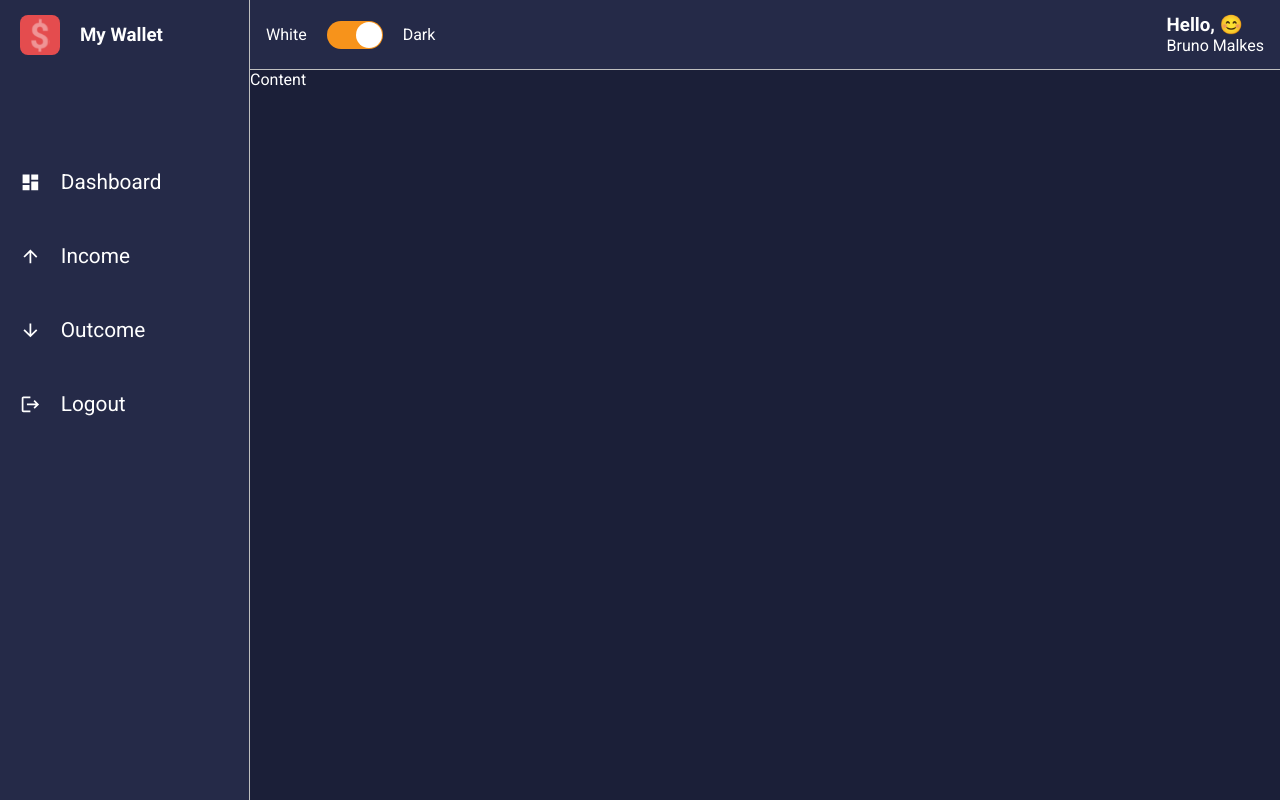
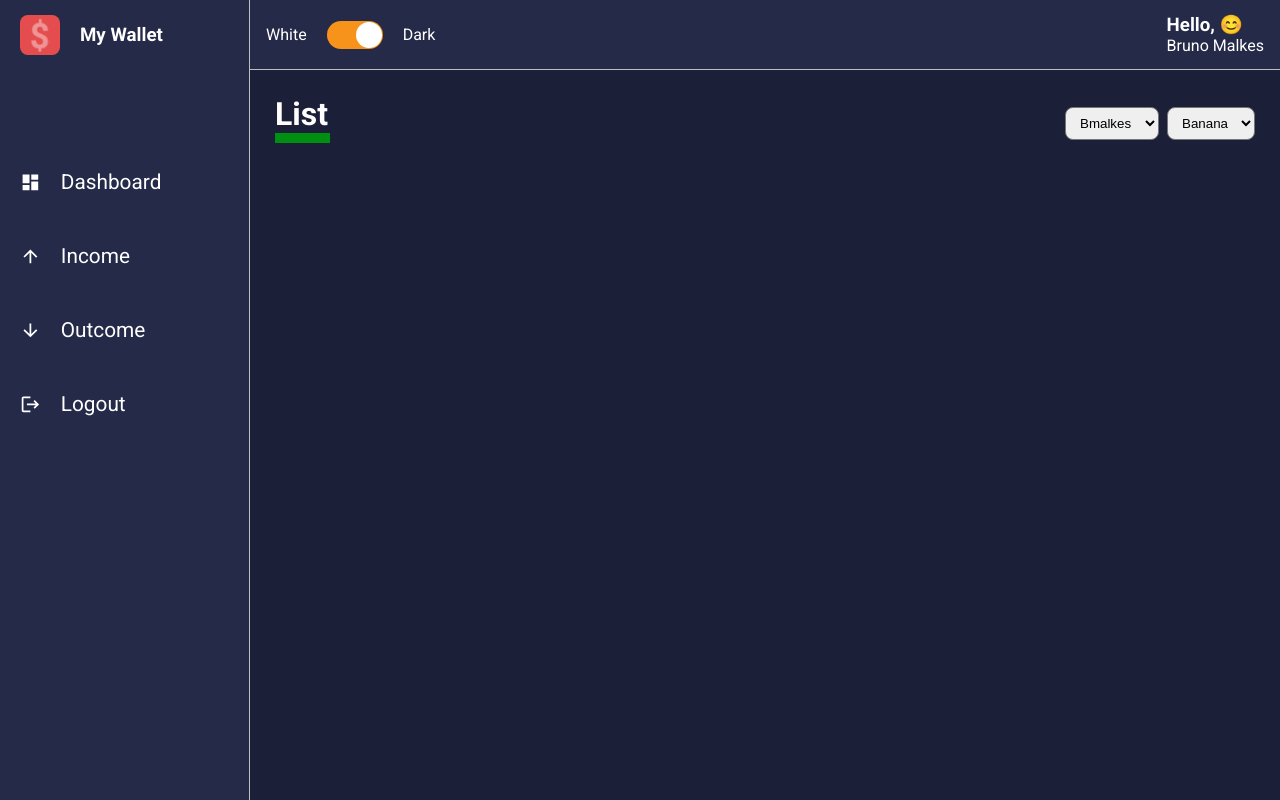
Before and after one commit to BmAlkes/myWallet, a React (Vite) app: page / in a window 1280 px wide. Built offline with nearby package versions, Linux system fonts and the light colour scheme.

Commit message:
feat:add push

```diff
--- a/src/App.tsx
+++ b/src/App.tsx
@@ -3,13 +3,16 @@
 import dark from "./styles/themes/dark";
 import { ThemeProvider } from "styled-components";
 import white from "./styles/themes/white";
+import List from "./pages/List";
 
 const App = () => {
   return (
     <>
       <ThemeProvider theme={dark}>
         <GlobalStyles />
-        <Layout />
+        <Layout>
+          <List />
+        </Layout>
       </ThemeProvider>
     </>
   );
--- a/src/components/Content/index.tsx
+++ b/src/components/Content/index.tsx
@@ -1,8 +1,13 @@
 import React from "react";
 import { Container } from "./styles";
+import ContentHeader from "../ContentHeader";
 
-const Content: React.FC = () => {
-  return <Container>Content</Container>;
+const Content: React.FC = ({ children }) => {
+  return (
+    <Container>
+      <h1>{children}</h1>
+    </Container>
+  );
 };
 
 export default Content;
--- a/src/components/Content/styles.ts
+++ b/src/components/Content/styles.ts
@@ -4,4 +4,5 @@
   grid-area: CT;
   background-color: ${(props) => props.theme.colors.primary};
   color: ${(props) => props.theme.colors.white};
+  padding: 25px;
 `;
--- /dev/null
+++ b/src/components/ContentHeader/index.tsx
@@ -0,0 +1,28 @@
+import React from "react";
+import { Container, Controllers, TitleContainer } from "./styles";
+import SelectInput from "../SelectInput";
+
+// eslint-disable-next-line @typescript-eslint/no-explicit-any
+
+interface IContentHeaderProps {
+  title: string;
+  lineColor: string;
+  children: React.ReactNode;
+}
+
+const ContentHeader: React.FC<IContentHeaderProps> = ({
+  title,
+  lineColor,
+  children,
+}) => {
+  return (
+    <Container>
+      <TitleContainer lineColor={lineColor}>
+        <h1>{title}</h1>
+      </TitleContainer>
+      <Controllers>{children}</Controllers>
+    </Container>
+  );
+};
+
+export default ContentHeader;
--- /dev/null
+++ b/src/components/ContentHeader/styles.ts
@@ -0,0 +1,30 @@
+import styled from "styled-components";
+
+interface IContainer {
+  lineColor: string;
+}
+export const Container = styled.div`
+  width: 100%;
+  display: flex;
+  align-items: center;
+  justify-content: space-between;
+  margin-bottom: 25px;
+`;
+
+export const TitleContainer = styled.div<IContainer>`
+  > h1 {
+    color: ${(props) => props.theme.colors.white};
+    font-size: 2rem;
+
+    &::after {
+      content: "";
+      display: block;
+      width: 55px;
+      border-bottom: 10px solid ${(props) => props.lineColor};
+    }
+  }
+`;
+
+export const Controllers = styled.div`
+  display: flex;
+`;
--- a/src/components/Layout/index.tsx
+++ b/src/components/Layout/index.tsx
@@ -4,12 +4,12 @@
 import Aside from "../Aside";
 import Content from "../Content";
 
-const Layout: React.FC = () => {
+const Layout: React.FC = ({ children }) => {
   return (
     <Container>
       <MainHeader />
       <Aside />
-      <Content />
+      <Content>{children}</Content>
     </Container>
   );
 };
--- /dev/null
+++ b/src/components/SelectInput/index.tsx
@@ -0,0 +1,23 @@
+import React from "react";
+import { Container } from "./styles";
+
+interface ISelectInputProps {
+  options: {
+    value: string | number;
+    label: string | number;
+  }[];
+}
+
+const SelectInput: React.FC<ISelectInputProps> = ({ options }) => {
+  return (
+    <Container>
+      <select>
+        {options.map((option) => (
+          <option value={option.value}>{option.label}</option>
+        ))}
+      </select>
+    </Container>
+  );
+};
+
+export default SelectInput;
--- /dev/null
+++ b/src/components/SelectInput/styles.ts
@@ -0,0 +1,9 @@
+import { styled } from "styled-components";
+
+export const Container = styled.div`
+  > select {
+    padding: 7px 10px;
+    border-radius: 8px;
+    margin-left: 8px;
+  }
+`;
--- /dev/null
+++ b/src/pages/Dashboard/styles.ts
@@ -0,0 +1,5 @@
+import styled from "styled-components";
+
+export const Container = styled.div`
+  width: 100%;
+`;
--- a/src/pages/List/index.tsx
+++ b/src/pages/List/index.tsx
@@ -1,7 +1,22 @@
 import React from "react";
+import { Container } from "./styles";
+import ContentHeader from "../../components/ContentHeader";
+import SelectInput from "../../components/SelectInput";
 
 const List: React.FC = () => {
-  return <div>List</div>;
+  const options = [{ value: "bmalkes", label: "Bmalkes" }];
+  const frutas = [
+    { value: "banana", label: "Banana" },
+    { value: "uva", label: "Uva" },
+  ];
+  return (
+    <Container>
+      <ContentHeader title="List" lineColor=" #009011">
+        <SelectInput options={options} />
+        <SelectInput options={frutas} />
+      </ContentHeader>
+    </Container>
+  );
 };
 
 export default List;
--- /dev/null
+++ b/src/pages/List/styles.ts
@@ -0,0 +1,5 @@
+import styled from "styled-components";
+
+export const Container = styled.div`
+  width: 100%;
+`;
```
Also changed, not shown: src/pages/Dashboard/index.tsx (+16 -1 lines).
